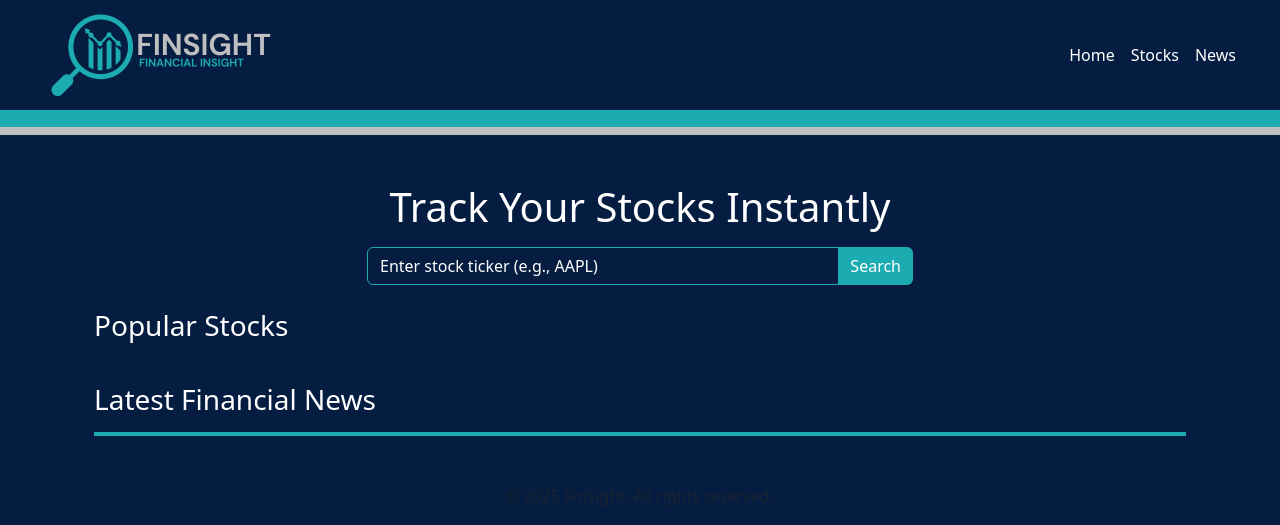
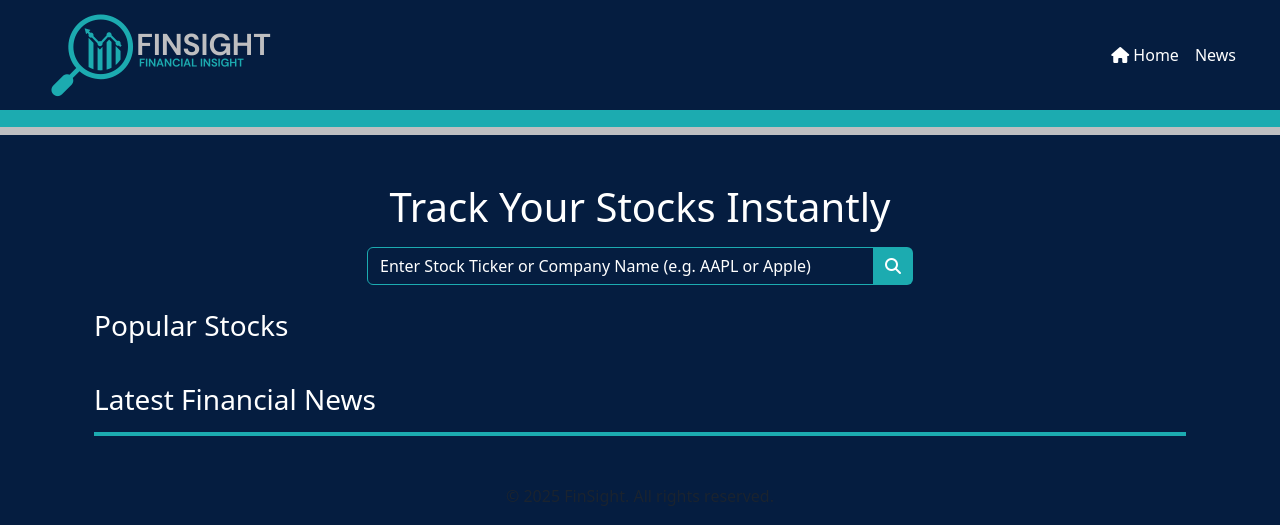
Before and after one commit to DevinNaicker/FinSight, a Django app: page / in a window 1280 px wide. Shown: the top 525 px of the page. Run offline with Django 4.2, Linux system fonts and the light colour scheme; data that the repository does not hold is empty.

Commit message:
added ui elements used icons to replace words on buttons

```diff
--- a/templates/base.html
+++ b/templates/base.html
@@ -12,13 +12,12 @@
     rel="stylesheet"
   >
 
-  <!-- Font Awesome for Icons -->
+  <!-- Font Awesome Official CDN -->
   <link
   rel="stylesheet"
   href="https://cdnjs.cloudflare.com/ajax/libs/font-awesome/6.5.0/css/all.min.css"
-    integrity="sha512-4oVSC5MxMbfY/BO9rVgZB4Sn4bCSL+tD8f49HDZx2I6R5/2a1UjFz7fpS1JGZ+6FA6Zsuz0b9WTMH4pRmSHeAQ=="
+  integrity="sha512-Avb2QiuDEEvB4bZJYdft2mNjVShBftLdPG8FJ0V7irTLQ8Uo0qcPxh4Plq7G5tGm0rU+1SPhVotteLpBERwTkw=="
   crossorigin="anonymous"
-    referrerpolicy="no-referrer"
 />
 
   <style>
@@ -28,11 +27,15 @@
     }
     .navbar .nav-link {
   color: white !important;
+  transition: color 0.3s ease;
 }
 .navbar .nav-link:hover {
-      text-decoration: underline;
+  color: #1cabb0 !important;
+  text-decoration: none;
 }
   </style>
+
+
 </head>
 <body>
   <nav class="navbar navbar-expand-lg" style="background-color: #051d40; padding: 0rem 1.5rem;">
@@ -42,8 +45,11 @@
       </a>
       <div class="collapse navbar-collapse">
         <ul class="navbar-nav ms-auto">
-          <li class="nav-item"><a class="nav-link" href="/">Home</a></li>
-          <li class="nav-item"><a class="nav-link" href="/stocks/">Stocks</a></li>
+          <li class="nav-item">
+  <a class="nav-link" href="/" title="Home">
+    <i class="fas fa-home"></i> Home
+  </a>
+</li>
           <li class="nav-item"><a class="nav-link" href="/news/">News</a></li>
         </ul>
       </div>
--- a/templates/home.html
+++ b/templates/home.html
@@ -147,16 +147,17 @@
             name="ticker"
             id="tickerInput"
             class="form-control"
-            placeholder="Enter stock ticker (e.g., AAPL)"
+            placeholder="Enter Stock Ticker or Company Name (e.g. AAPL or Apple)"
             autocomplete="off"
             required
             style="background-color: #051d40 !important; color: #ffffff !important; border: 1px solid #1cabb0 !important; caret-color: white !important;">
           <button
-            type="submit"
-            class="btn btn-search"
-            style="background-color: #1cabb0; color: white; border: none;">
-            Search
-          </button>
+  type="submit"
+  class="btn btn-search"
+  style="background-color: #1cabb0; color: white; border: none;"
+  title="Search">
+  <i class="fas fa-search"></i>
+</button>
         </div>
         <ul id="suggestions"></ul>
       </form>
```
Also changed, not shown: stocks/templates/stocks/stock_search.html (+6 -6 lines). Lines whose indentation alone changed are shown as unchanged.
